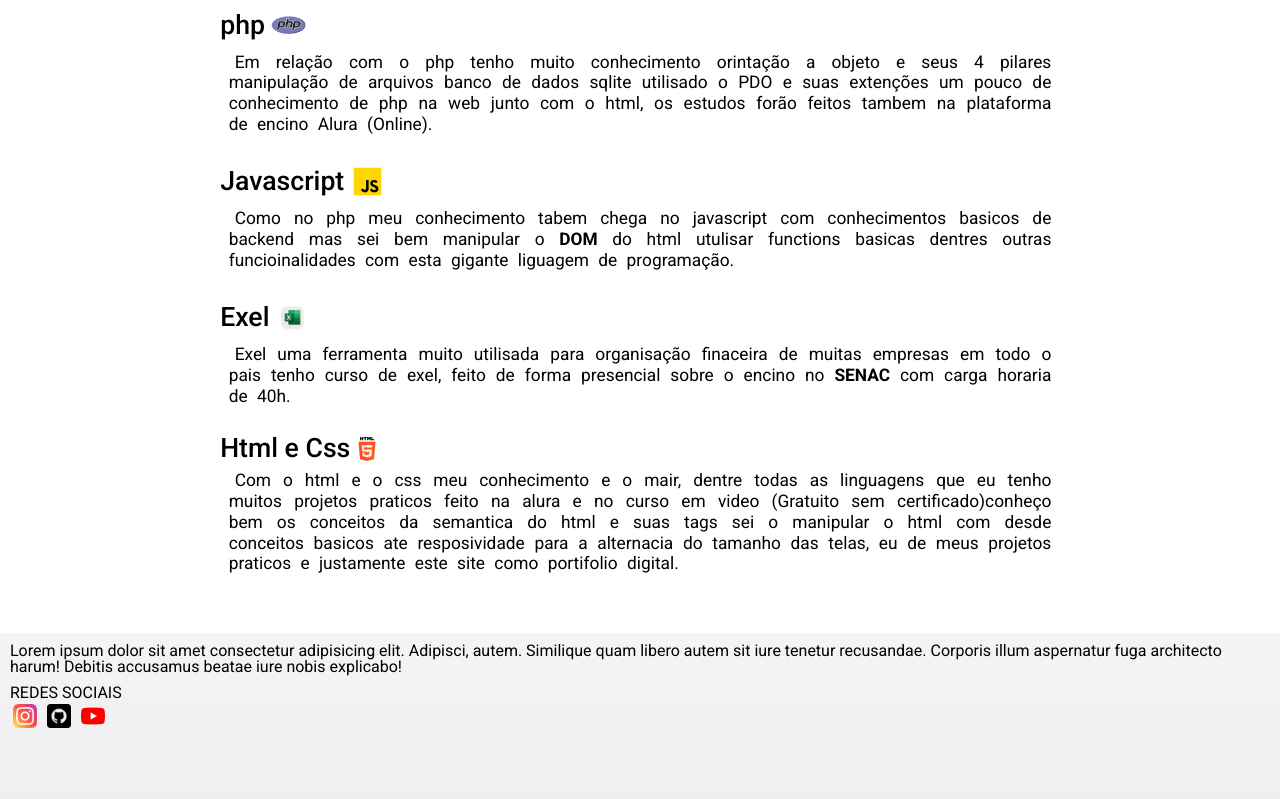
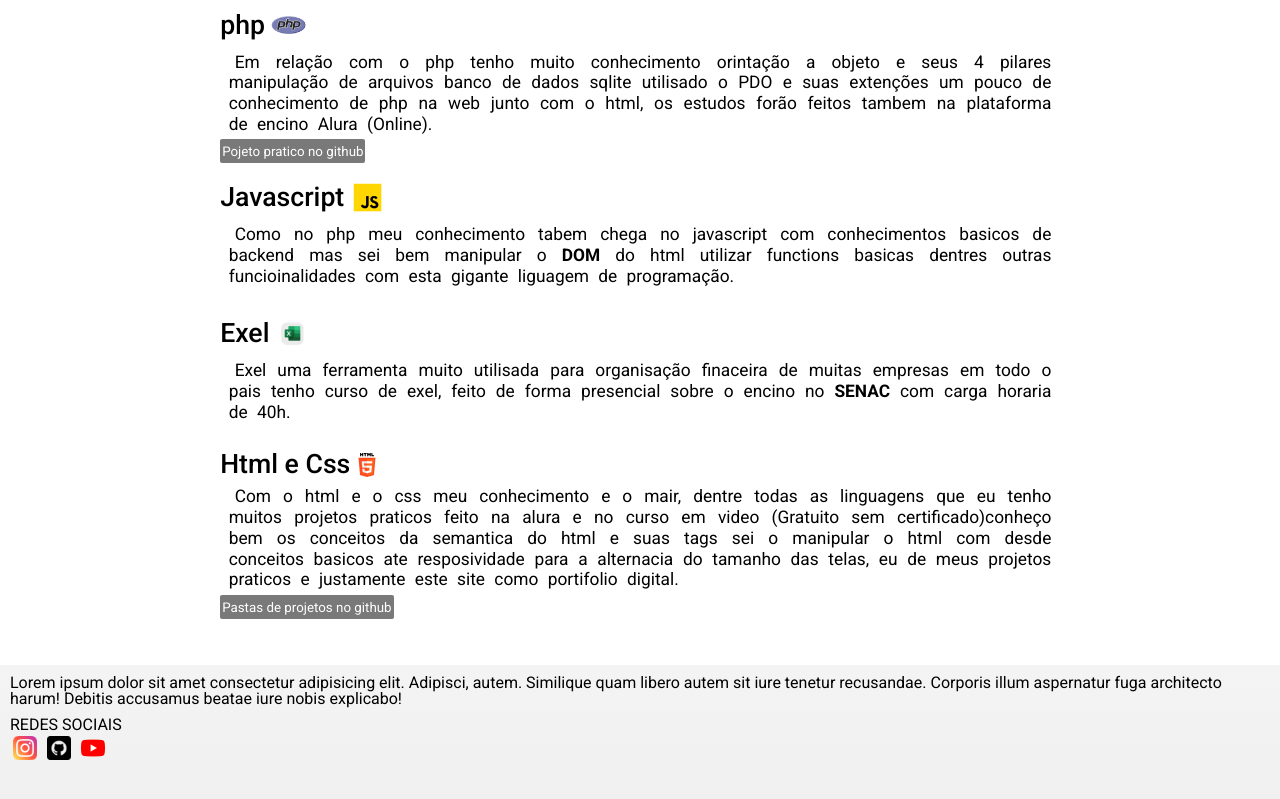
Before and after one commit to Jp-ctrl983/Portfolio, a plain HTML site: page index.html in a window 1280 px wide. Shown: the part 765-1564 px from the top of the page. Drawn offline with nearby package versions, Linux system fonts and the light colour scheme.

Commit message:
Atulizei

```diff
--- a/index.html
+++ b/index.html
@@ -135,7 +135,7 @@
                 Meu conhecimento em java e intermediario conheso bem a sintaxe de orintação a objeto e seus 4 pilares (Polimorfismo, Abstratismo, Encapsulamento, Herança) conheço tebém sitaxes basicas como variaveis tipos de dados detre ourtos assuntos como api, cursos feitos na escola de programação Alura.
             </p>
 
-            <a href="https://github.com/Jp-ctrl983/src/blob/main/br/principal/Principal.java" target="_blank" class="java_git" id="botao_composer">Exemplo de codigo no git hub</a>
+            <a href="https://github.com/Jp-ctrl983/src/blob/main/br/principal/Principal.java" target="_blank" class="java_git">Exemplo de codigo no git hub</a>
         </section>
 
 
@@ -153,6 +153,7 @@
                 manipulação de arquivos banco de dados sqlite utilisado o PDO e suas extenções
                 um pouco de conhecimento de php na web junto com o html, os estudos forão feitos tambem na plataforma de encino Alura (Online).
             </p>
+            <a href="https://github.com/Jp-ctrl983/Sites-diversos" target="_blank" class="style_bonton">Pojeto pratico no github</a>
         </section>
 
         <section class="main_contain_filho sectionsClass">
@@ -164,7 +165,7 @@
             </div>
 
             <p class="mainParagrafos">
-               Como no php meu conhecimento tabem chega no javascript com conhecimentos basicos de backend mas sei bem manipular o <span style="font-weight: bold;">DOM</span > do html utulisar functions basicas dentres outras funcioinalidades com esta gigante liguagem de programação.
+               Como no php meu conhecimento tabem chega no javascript com conhecimentos basicos de backend mas sei bem manipular o <span style="font-weight: bold;">DOM</span > do html utilizar functions basicas dentres outras funcioinalidades com esta gigante liguagem de programação.
             </p>
         </section>
 
@@ -193,6 +194,7 @@
                 Com o html e o css meu conhecimento e o mair, dentre todas as linguagens que eu tenho muitos projetos praticos feito na alura e no curso em video (Gratuito sem certificado)conheço bem os conceitos da semantica do html e suas tags sei o manipular o html com
                 desde conceitos basicos ate resposividade para a alternacia do tamanho das telas, eu de meus projetos praticos e justamente este site como portifolio digital.
             </p>
+            <a href="https://github.com/Jp-ctrl983/Sites-diversos" target="_blank" class="style_bonton">Pastas de projetos no github</a>
         </section>
 
     </main>
--- a/style/corpo/main.css
+++ b/style/corpo/main.css
@@ -93,6 +93,20 @@
     text-decoration: underline;
 }
 
+.style_bonton {
+    text-decoration: none;
+    color: rgb(255, 255, 255);
+    background-color: rgb(121, 121, 121);
+    padding: 5px 2px 4px 2px;
+    border-radius:2px;
+    transition: all 1s ease-out;
+    font-size: 10pt;
+}
+
+.style_bonton:hover {
+    text-decoration: underline;
+}
+
 .main_icons {
     display: flex;
     align-items: center;
```
